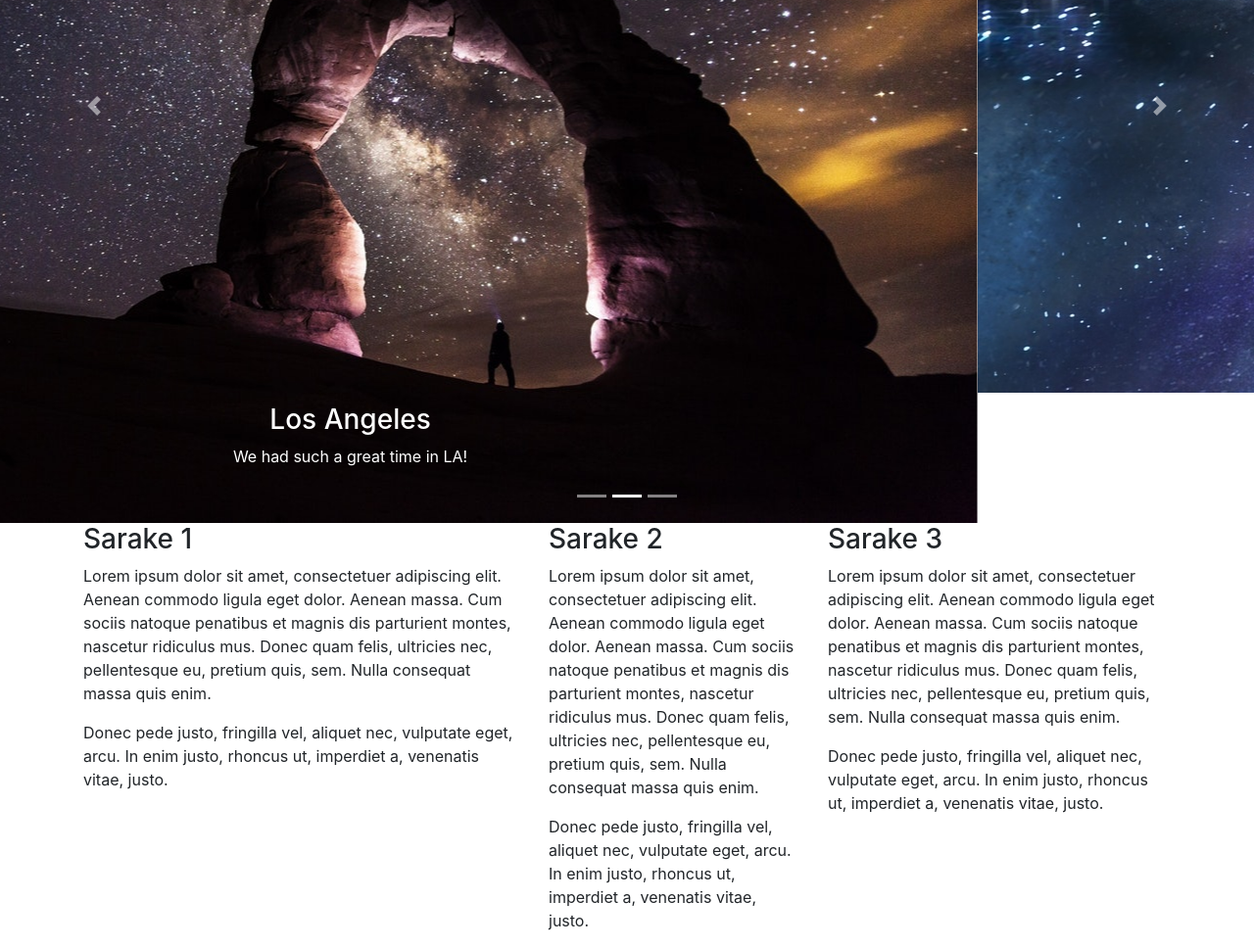
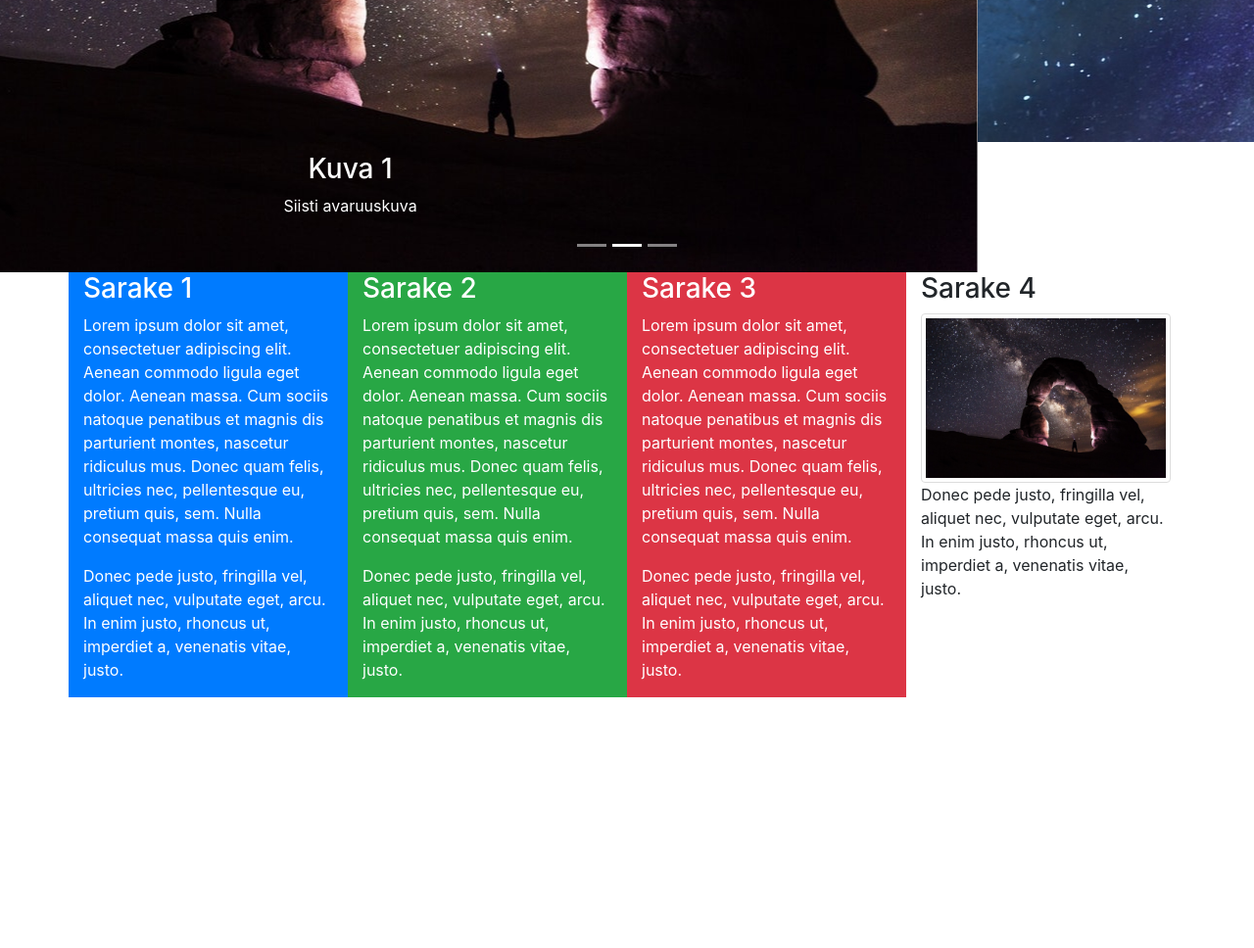
Before and after one commit to areee/bs-esim, a plain HTML site: page index.html in a window 1280 px wide. Shown: the part 575-1543 px from the top of the page at 98% size. After the commit the page ends 1287 px from the top, so only its background shows below. Drawn offline with nearby package versions, Linux system fonts and the light colour scheme.

Commit message:
verkkosivu päivitetty

```diff
--- a/index.html
+++ b/index.html
@@ -17,13 +17,12 @@
     </head>
     <body>
 
-        <div class="jumbotron text-center">
+        <!-- <div class="jumbotron text-center">
             <h1>Kokeilua Bootstrapilla</h1>
             <p>Kokeile muutella sivun kokoa nähdäksesi muutokset!</p>
-        </div>
+        </div> -->
 
 		<div id="demo" class="carousel slide" data-ride="carousel">
-
 			<!-- Indicators -->
 			<ul class="carousel-indicators">
 				<li data-target="#demo" data-slide-to="0" class="active"></li>
@@ -34,24 +33,26 @@
 			<!-- The slideshow -->
 			<div class="carousel-inner">
 				<div class="carousel-item active">
-		<img src="kuvia/kuva1.jpg" alt="Los Angeles">
+					<img src="kuvia/kuva1.jpg" alt="Tähtitaivas ja kalliomuodostelma">
 					<div class="carousel-caption">
-		<h3>Los Angeles</h3>
-		<p>We had such a great time in LA!</p>
+						<h3>Kuva 1</h3>
+						<p>Siisti avaruuskuva</p>
 					</div>
 				</div>
+
 				<div class="carousel-item">
-      <img src="kuvia/kuva2.jpg" alt="Chicago">
+					<img src="kuvia/kuva2.jpg" alt="Tähtikuvio taivaalla">
 					<div class="carousel-caption">
-		<h3>Los Angeles</h3>
-		<p>We had such a great time in LA!</p>
+						<h3>Kuva 2</h3>
+						<p>Toinen upea otos avaruudesta</p>
 					</div>
 				</div>
+
 				<div class="carousel-item">
-      <img src="kuvia/kuva3.jpeg" alt="New York">
+					<img src="kuvia/kuva3.jpeg" alt="Tähtitaivas vuorimaisemassa">
 					<div class="carousel-caption">
-		<h3>Los Angeles</h3>
-		<p>We had such a great time in LA!</p>
+						<h3>Kuva 3</h3>
+						<p>Kolmas utopistinen kuva</p>
 					</div>
 				</div>
 			</div>
@@ -68,19 +69,24 @@
 
          <div class="container">
             <div class="row">
-                <div class="col-sm-5">
+                <div class="col-sm-3 bg-primary text-white">
                     <h3>Sarake 1</h3>
                     <p>Lorem ipsum dolor sit amet, consectetuer adipiscing elit. Aenean commodo ligula eget dolor. Aenean massa. Cum sociis natoque penatibus et magnis dis parturient montes, nascetur ridiculus mus. Donec quam felis, ultricies nec, pellentesque eu, pretium quis, sem. Nulla consequat massa quis enim.</p>
                     <p>Donec pede justo, fringilla vel, aliquet nec, vulputate eget, arcu. In enim justo, rhoncus ut, imperdiet a, venenatis vitae, justo.</p>
                 </div>
-                <div class="col-sm-3">
+                <div class="col-sm-3 bg-success text-white">
                     <h3>Sarake 2</h3>
                     <p>Lorem ipsum dolor sit amet, consectetuer adipiscing elit. Aenean commodo ligula eget dolor. Aenean massa. Cum sociis natoque penatibus et magnis dis parturient montes, nascetur ridiculus mus. Donec quam felis, ultricies nec, pellentesque eu, pretium quis, sem. Nulla consequat massa quis enim.</p>
                     <p>Donec pede justo, fringilla vel, aliquet nec, vulputate eget, arcu. In enim justo, rhoncus ut, imperdiet a, venenatis vitae, justo.</p>
                 </div>
-                <div class="col-sm-4">
+                <div class="col-sm-3 bg-danger text-white">
                     <h3>Sarake 3</h3>
                     <p>Lorem ipsum dolor sit amet, consectetuer adipiscing elit. Aenean commodo ligula eget dolor. Aenean massa. Cum sociis natoque penatibus et magnis dis parturient montes, nascetur ridiculus mus. Donec quam felis, ultricies nec, pellentesque eu, pretium quis, sem. Nulla consequat massa quis enim.</p>
+                    <p>Donec pede justo, fringilla vel, aliquet nec, vulputate eget, arcu. In enim justo, rhoncus ut, imperdiet a, venenatis vitae, justo.</p>
+                </div>
+				<div class="col-sm-3">
+                    <h3>Sarake 4</h3>
+                    <img src="kuvia/kuva1.jpg" class="img-thumbnail" alt="Tähtitaivas ja kalliomuodostelma">
                     <p>Donec pede justo, fringilla vel, aliquet nec, vulputate eget, arcu. In enim justo, rhoncus ut, imperdiet a, venenatis vitae, justo.</p>
                 </div>
             </div>
```
Lines whose indentation alone changed are shown as unchanged.
